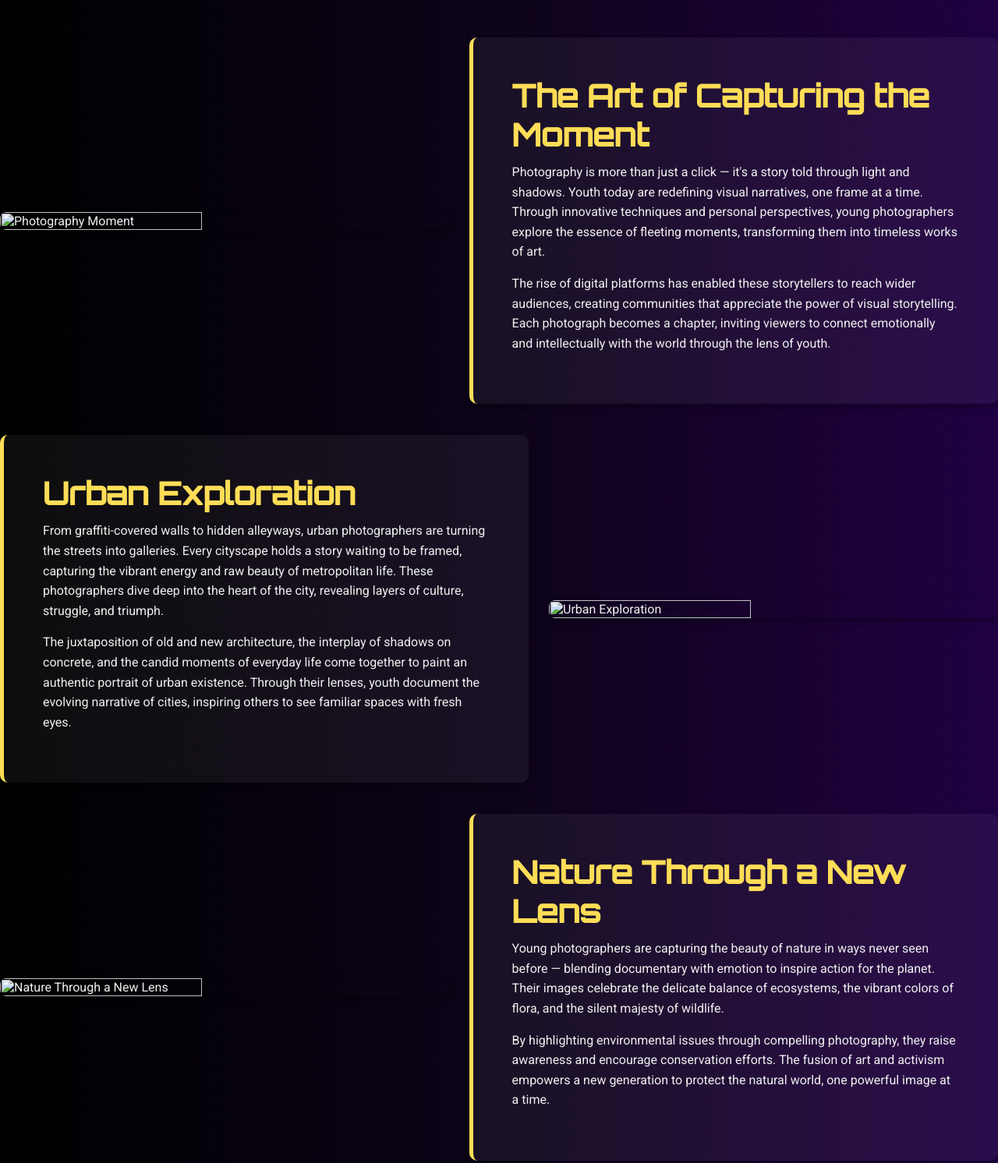
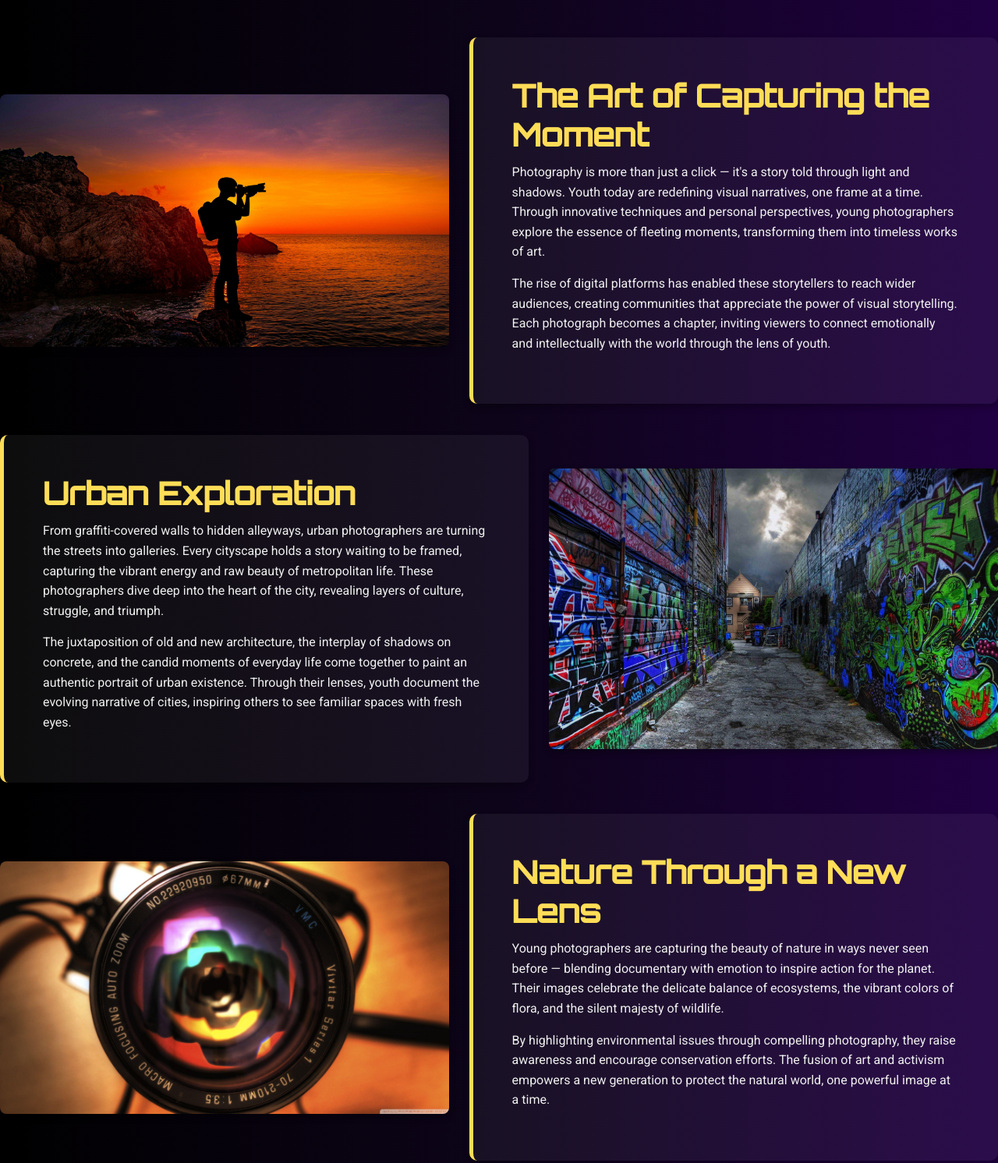
Before and after one commit to Krsiz/krsiz.github.io, a website: page index.html in a window 1280 px wide. Shown: the part 820-2312 px from the top of the page at 78% size. Drawn offline with Linux system fonts and the light colour scheme.

Commit message:
Update index.html

```diff
--- a/index.html
+++ b/index.html
@@ -79,7 +79,7 @@
 
 <main>
     <section class="content-block">
-        <img src="Images/Image1.jpg" alt="Photography Moment" class="content-image">
+        <img src="Image1.jpg" alt="Photography Moment" class="content-image">
         <div class="content-text">
             <h2>The Art of Capturing the Moment</h2>
             <p>Photography is more than just a click — it's a story told through light and shadows. Youth today are redefining visual narratives, one frame at a time. Through innovative techniques and personal perspectives, young photographers explore the essence of fleeting moments, transforming them into timeless works of art.</p>
@@ -88,7 +88,7 @@
     </section>
 
     <section class="content-block reverse">
-        <img src="Images/image2.2.jpg" alt="Urban Exploration" class="content-image">
+        <img src="image2.2.jpg" alt="Urban Exploration" class="content-image">
         <div class="content-text">
             <h2>Urban Exploration</h2>
             <p>From graffiti-covered walls to hidden alleyways, urban photographers are turning the streets into galleries. Every cityscape holds a story waiting to be framed, capturing the vibrant energy and raw beauty of metropolitan life. These photographers dive deep into the heart of the city, revealing layers of culture, struggle, and triumph.</p>
@@ -97,7 +97,7 @@
     </section>
 
     <section class="content-block">
-        <img src="Images/image3.jpg" alt="Nature Through a New Lens" class="content-image">
+        <img src="image3.jpg" alt="Nature Through a New Lens" class="content-image">
         <div class="content-text">
             <h2>Nature Through a New Lens</h2>
             <p>Young photographers are capturing the beauty of nature in ways never seen before — blending documentary with emotion to inspire action for the planet. Their images celebrate the delicate balance of ecosystems, the vibrant colors of flora, and the silent majesty of wildlife.</p>
```
